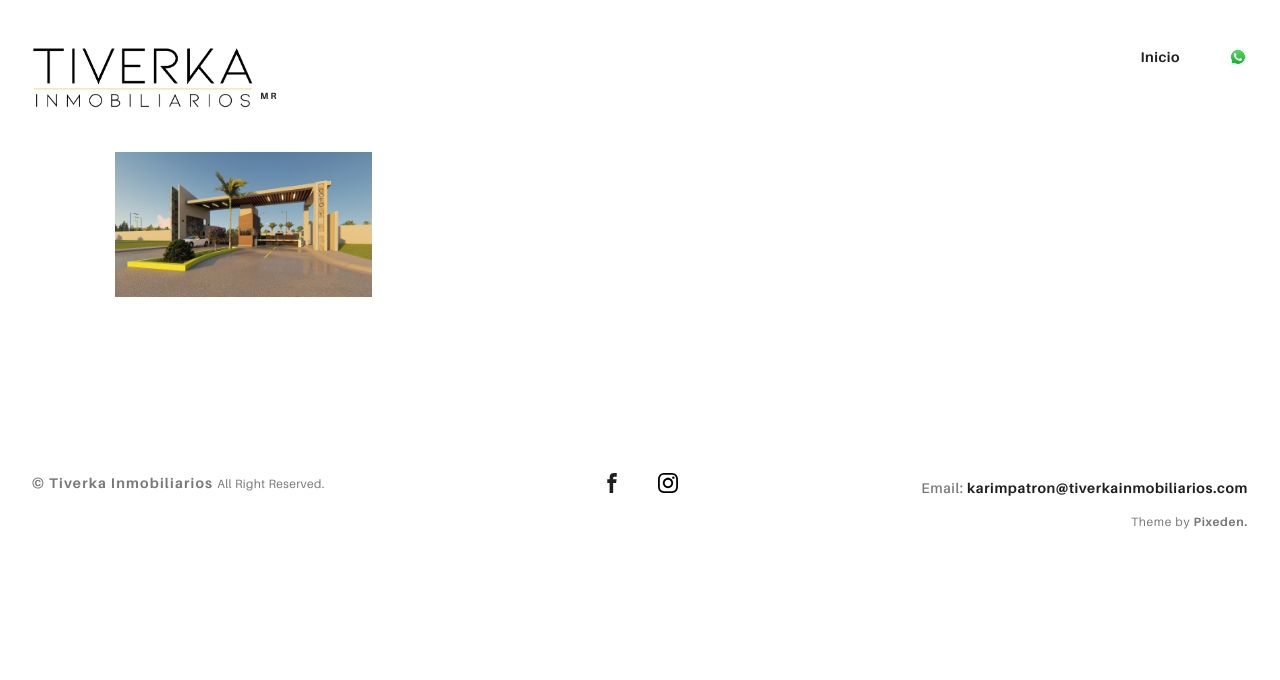
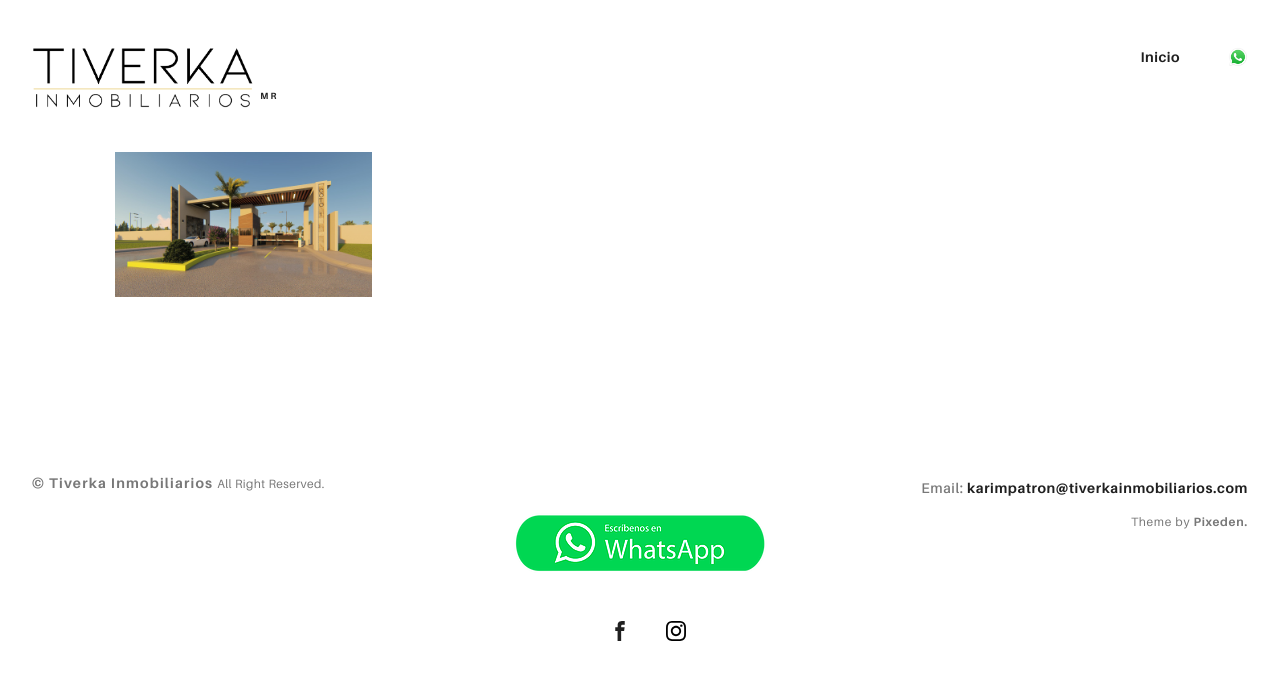
Before and after one commit to altkimia/tiverka, a plain HTML site: page index.html in a window 1280 px wide. Drawn offline with Linux system fonts and the light colour scheme.

Commit message:
revision index

```diff
--- a/index.html
+++ b/index.html
@@ -216,6 +216,11 @@
           <p class="rk-footer__text rk-footer__copy "> <span class="ae-u-bold">© </span><span class="ae-u-bolder">Tiverka Inmobiliarios </span>All Right Reserved.</p>
         </div>
         <div class="ae-grid__item item-lg-4 au-xs-ta-center">
+			<div>
+				<a href="https://api.whatsapp.com/send?phone=526692695877" >
+						<img src="assets/img/BOTON-WHATSAPP.png" alt="Contactanos" title="Contacto" target="_blank" />
+				</a>
+			</div>
 			<a href="https://www.facebook.com/tiverkainmobiliarios/" target="_blank" alt="Facebook" class="rk-social-btn ">
             <svg>
               <use xlink:href="assets/img/symbols.svg#icon-facebook"></use>
```
